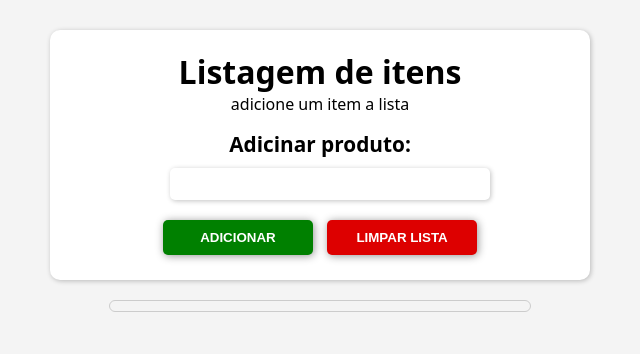
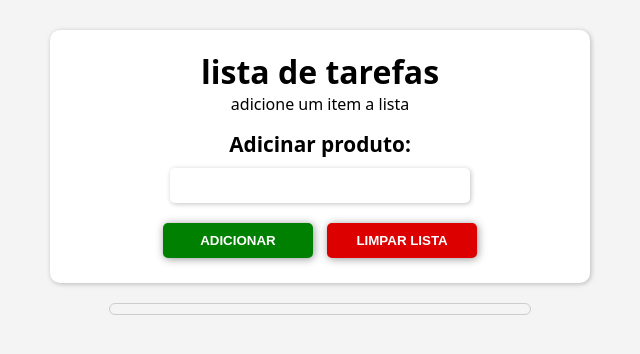
Before and after one commit to lucas-fro/to-do-list, a plain HTML site: page index.html in a window 1280 px wide. Shown: the whole page, without its empty margins (320-960 px from the left). Drawn offline with Linux system fonts and the light colour scheme.

Commit message:
1.0.3
arrumado o input

```diff
--- a/assets/style.css
+++ b/assets/style.css
@@ -38,12 +38,14 @@ main{
 
 .lineInput input{
     width: 100%;
+    height: 35px;
     padding: 5px 10px;
     font-size: 1.2rem;
     border-radius: 5px;
     box-shadow: 1px 1px 5px #0000003e;
     border: none;
     outline: none;
+    box-sizing: border-box;
 }
 
 button{
--- a/index.html
+++ b/index.html
@@ -3,13 +3,13 @@
 <head>
     <meta charset="UTF-8">
     <meta name="viewport" content="width=device-width, initial-scale=1.0">
-    <title>to-do-list</title>
+    <title>lista de tarefeas (to-do-list)</title>
     <link rel="stylesheet" href="assets/style.css">
 </head>
 <body>
     <main>
         <div class="card">
-            <h1>Listagem de itens</h1>
+            <h1>lista de tarefas</h1>
             <p>adicione um item a lista</p>
 
             <div class="lineInput">
```
